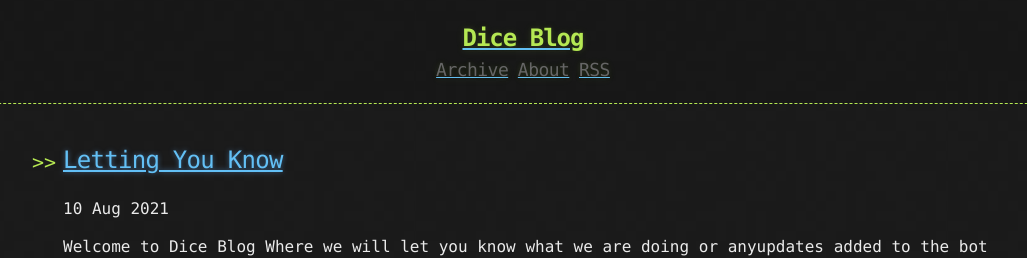
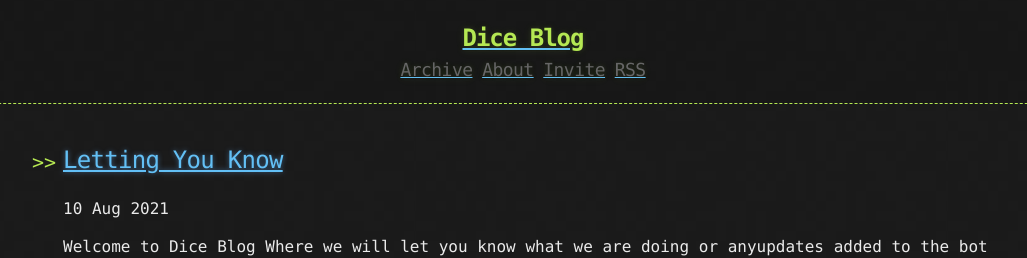
Before and after one commit to Zipi-cor/blog, a Jekyll site: the page built from index.html, in a window 1280 px wide. Shown: the top 258 px of the page, without its empty margins (117-1144 px from the left). Built offline with Jekyll 4.4.1, drawn with Linux system fonts in a browser that asks for light colours; the list of posts is cut into pages by our own code.

Commit message:
Update links.html

```diff
--- a/_includes/links.html
+++ b/_includes/links.html
@@ -1,4 +1,4 @@
 <a href="{{ "/archive" | prepend: site.baseurl | replace: '//', '/' }}"><h2 class="header-link">Archive</h2></a>
 <a href="{{ "/about" | prepend: site.baseurl | replace: '//', '/' }}"><h2 class="header-link">About</h2></a>
-<a href="https://discord.com/api/oauth2/authorize?client_id=865046387678904340&permissions=18432&scope=bot"><h2 class="header-link"Invite</h2></a>
+<a href="https://discord.com/api/oauth2/authorize?client_id=865046387678904340&permissions=18432&scope=bot"><h2 class="header-link">Invite</h2></a>
 <a href="{{ "/atom.xml" | prepend: site.baseurl | replace: '//', '/' }}"><h2 class="header-link">RSS</h2></a>
```
